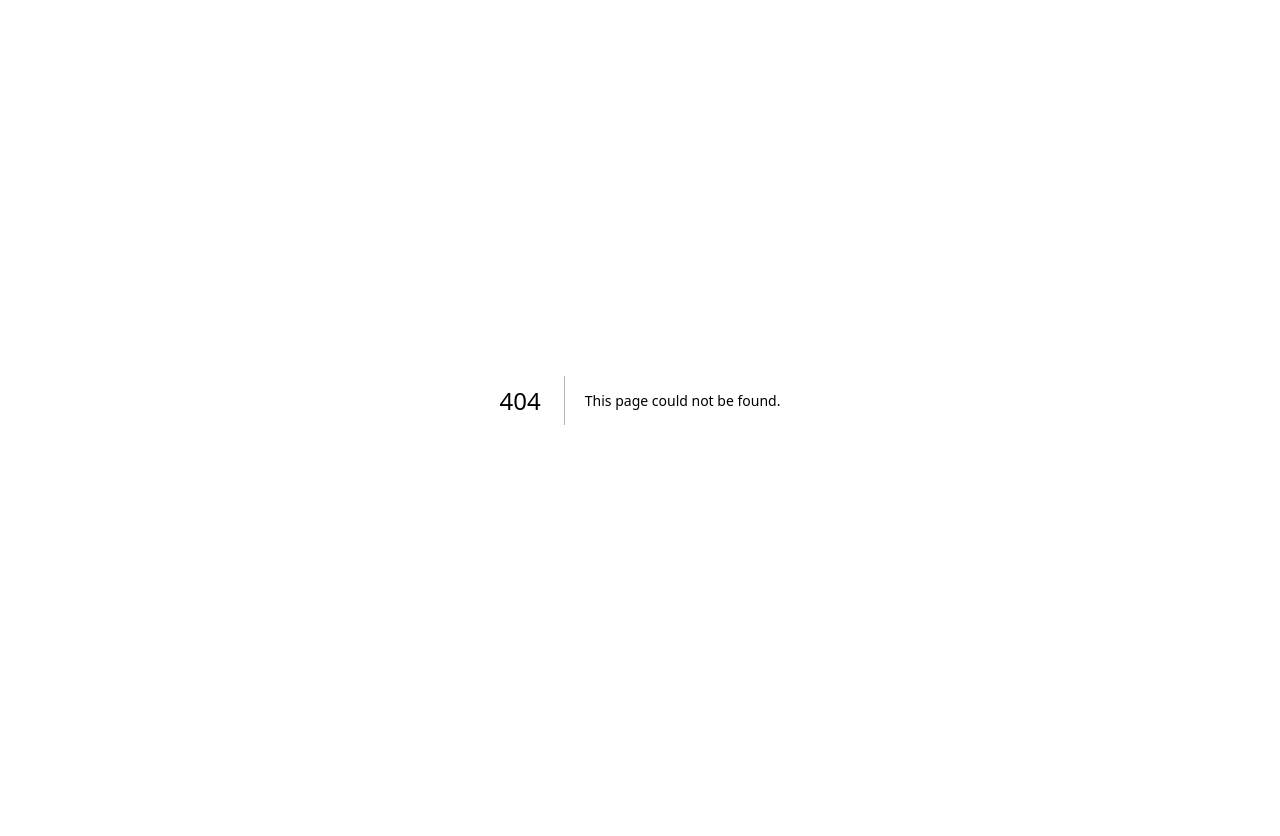
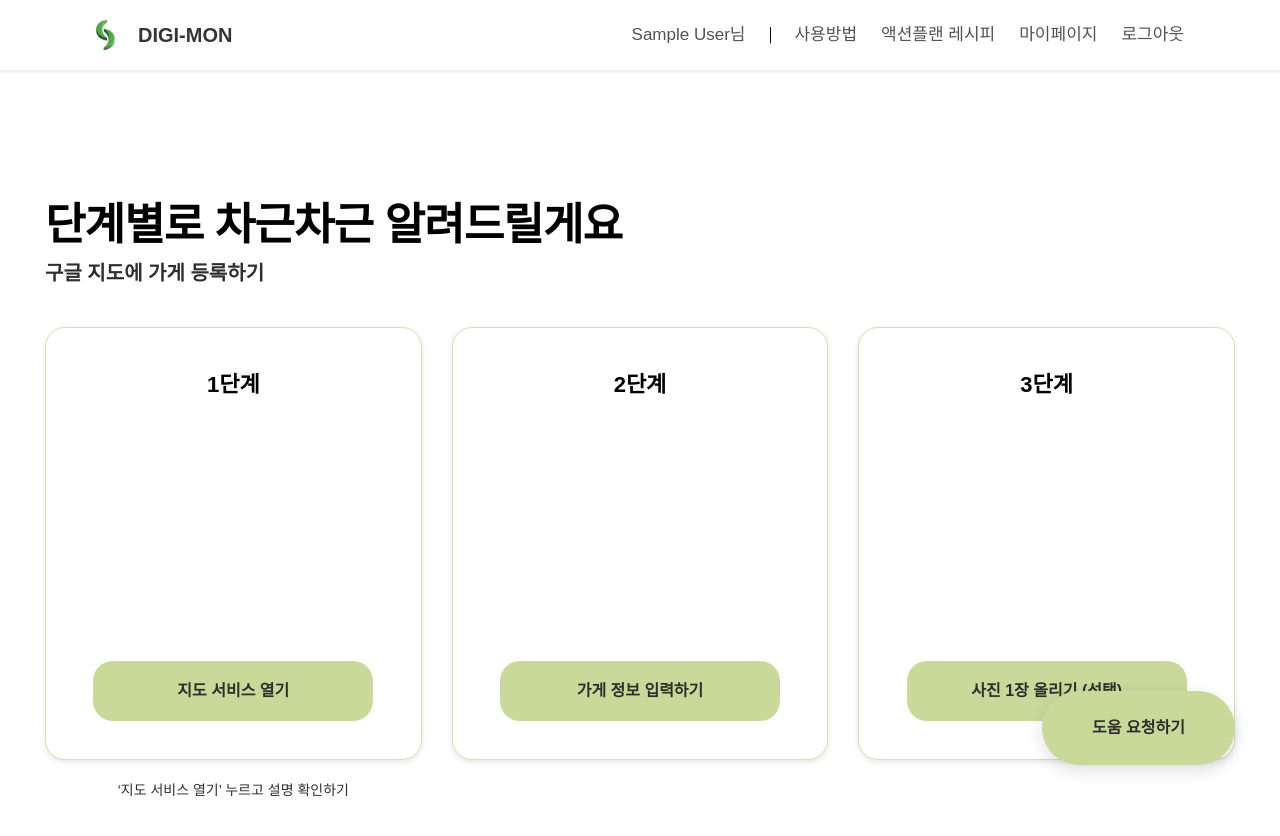
Before and after one commit to youn9jin/DIGI-MON, a Next.js app in the folder apps/web/: page /action-plan in a window 1280 px wide. Before the commit this address had no page. Shown: the top 836 px of the page. Before the commit the page ends 800 px from the top, so only its background shows below. Built offline with nearby package versions, Linux system fonts and the light colour scheme; no server answers; sample sign-in values are in the browser's storage.

Commit message:
Feat: 액션플랜 실행 페이지 구현

```diff
--- a/apps/web/src/app/(main)/survey/action/page.tsx
+++ b/apps/web/src/app/(main)/survey/action/page.tsx
@@ -78,7 +78,7 @@ export default function SurveyActionPage() {
 
                         <div className="mt-8 flex flex-col sm:flex-row flex-wrap gap-4">
                             <Link
-                                href="/store/register"
+                                href="/action-plan"
                                 className="flex items-center justify-center rounded-[20px] font-semibold text-[#2E2E2E] hover:opacity-90 transition-opacity whitespace-nowrap"
                                 style={{
                                     height: "73px",
@@ -118,7 +118,7 @@ export default function SurveyActionPage() {
                         >
                             <div className="relative" style={{ width: "40%", paddingBottom: "58%" }}>
                                 <Image
-                                    src="/images/result-menu.svg"   // ✅ SVG로 변경
+                                    src="/images/result-menu.svg"
                                     alt="메뉴 아이콘"
                                     fill
                                     sizes="(max-width: 768px) 35vw, 160px"
@@ -135,7 +135,7 @@ export default function SurveyActionPage() {
                         >
                             <div className="relative" style={{ width: "57%", paddingBottom: "70%" }}>
                                 <Image
-                                    src="/images/result-googlemap.svg" // ✅ SVG로 변경
+                                    src="/images/result-googlemap.svg"
                                     alt="구글 지도 아이콘"
                                     fill
                                     sizes="(max-width: 768px) 50vw, 260px"
--- /dev/null
+++ b/apps/web/src/app/action-plan/layout.tsx
@@ -0,0 +1,16 @@
+"use client";
+
+import AuthHeader from "@/components/layout/AuthHeader";
+
+export default function ActionPlanLayout({
+                                             children,
+                                         }: {
+    children: React.ReactNode;
+}) {
+    return (
+        <>
+            <AuthHeader />
+            {children}
+        </>
+    );
+}
--- /dev/null
+++ b/apps/web/src/app/action-plan/page.tsx
@@ -0,0 +1,149 @@
+"use client";
+
+import Link from "next/link";
+import { useEffect, useMemo, useState } from "react";
+import { useRouter } from "next/navigation";
+
+import { auth } from "@/lib/firebase";
+import { onAuthStateChanged } from "firebase/auth";
+
+type StepItem = {
+    step: number;
+    cta: string;
+    href: string;
+    helperText?: string; // 1단계 아래에만 보이도록
+};
+
+export default function ActionPlanPage() {
+    const router = useRouter();
+    const [ready, setReady] = useState(false);
+
+    // ✅ 로그인 필수
+    useEffect(() => {
+        const unsub = onAuthStateChanged(auth, (user) => {
+            if (!user) router.replace("/login");
+            else setReady(true);
+        });
+        return () => unsub();
+    }, [router]);
+
+    const steps = useMemo<StepItem[]>(
+        () => [
+            {
+                step: 1,
+                cta: "지도 서비스 열기",
+                href: "/action-plan/step-1",
+                helperText: "‘지도 서비스 열기’ 누르고 설명 확인하기",
+            },
+            {
+                step: 2,
+                cta: "가게 정보 입력하기",
+                href: "/action-plan/step-2",
+            },
+            {
+                step: 3,
+                cta: "사진 1장 올리기 (선택)",
+                href: "/action-plan/step-3",
+            },
+        ],
+        []
+    );
+
+    if (!ready) return null;
+
+    return (
+        <main className="w-full bg-white">
+            {/* 헤더는 (main)/layout.tsx의 AppHeader가 렌더링 */}
+
+            <div className="mx-auto w-full max-w-[1440px] px-6 md:px-10 lg:px-[45px] pt-[130px] pb-[120px]">
+                {/* Title */}
+                <h1 className="text-black font-bold text-[44px] leading-[1.15] tracking-[-0.02em]">
+                    단계별로 차근차근 알려드릴게요
+                </h1>
+                <p className="mt-2 text-[#2E2E2E] font-semibold text-[20px] leading-[1.4]">
+                    구글 지도에 가게 등록하기
+                </p>
+
+                {/* Cards */}
+                <section className="mt-10">
+                    <div className="grid grid-cols-1 gap-7 lg:grid-cols-3 lg:gap-[30px]">
+                        {steps.map((s) => (
+                            <div key={s.step} className="flex flex-col items-center">
+                                {/* Card (428x433) */}
+                                <div
+                                    className="
+                    w-full
+                    rounded-[20px]
+                    bg-white
+                    border
+                    shadow-[0px_2px_6px_rgba(0,0,0,0.10)]
+                    flex flex-col
+                    items-center
+                    justify-between
+                  "
+                                    style={{
+                                        // 데스크탑에선 Figma 사이즈 느낌 유지
+                                        height: "433px",
+                                        borderColor: "#D7E2A9", // 연한 연두 테두리
+                                        maxWidth: "428px",
+                                    }}
+                                >
+                                    {/* top: step label */}
+                                    <div className="pt-[40px] text-center">
+                                        <p className="text-black font-semibold text-[22px]">
+                                            {s.step}단계
+                                        </p>
+                                    </div>
+
+                                    {/* bottom: button inside card */}
+                                    <div className="pb-[38px]">
+                                        <Link
+                                            href={s.href}
+                                            className="
+                        flex items-center justify-center
+                        rounded-[20px]
+                        font-semibold
+                        text-[#2E2E2E]
+                        hover:opacity-90
+                        transition
+                      "
+                                            style={{
+                                                width: "280px",
+                                                height: "60px",
+                                                background: "#C9D99A", // 버튼 연두 단색
+                                            }}
+                                        >
+                                            {s.cta}
+                                        </Link>
+                                    </div>
+                                </div>
+
+                                {/* helper text (only step 1) */}
+                                {s.helperText && (
+                                    <p className="mt-5 text-[14px] text-[#2E2E2E] text-center">
+                                        {s.helperText}
+                                    </p>
+                                )}
+                            </div>
+                        ))}
+                    </div>
+                </section>
+
+                {/* Help button (bottom-right fixed) */}
+                <div className="fixed right-6 bottom-6 lg:right-[45px] lg:bottom-[35px]">
+                    <Link
+                        href="/help"
+                        className="flex items-center justify-center rounded-[999px] font-semibold text-[#2E2E2E] hover:opacity-90 transition shadow-[0px_6px_18px_rgba(0,0,0,0.12)]"
+                        style={{
+                            width: "193px",
+                            height: "74px",
+                            background: "#C9D99A",
+                        }}
+                    >
+                        도움 요청하기
+                    </Link>
+                </div>
+            </div>
+        </main>
+    );
+}
```
